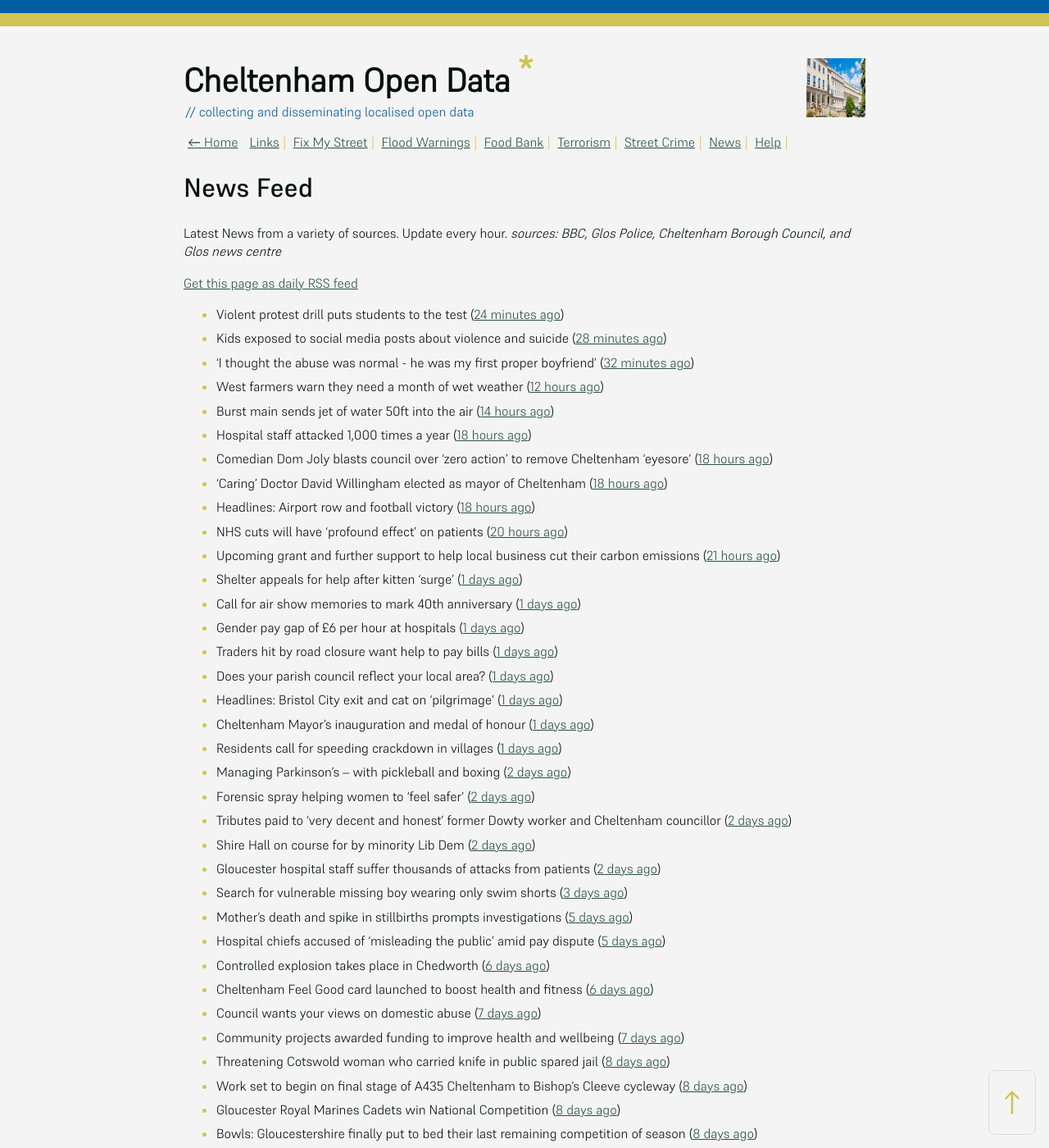
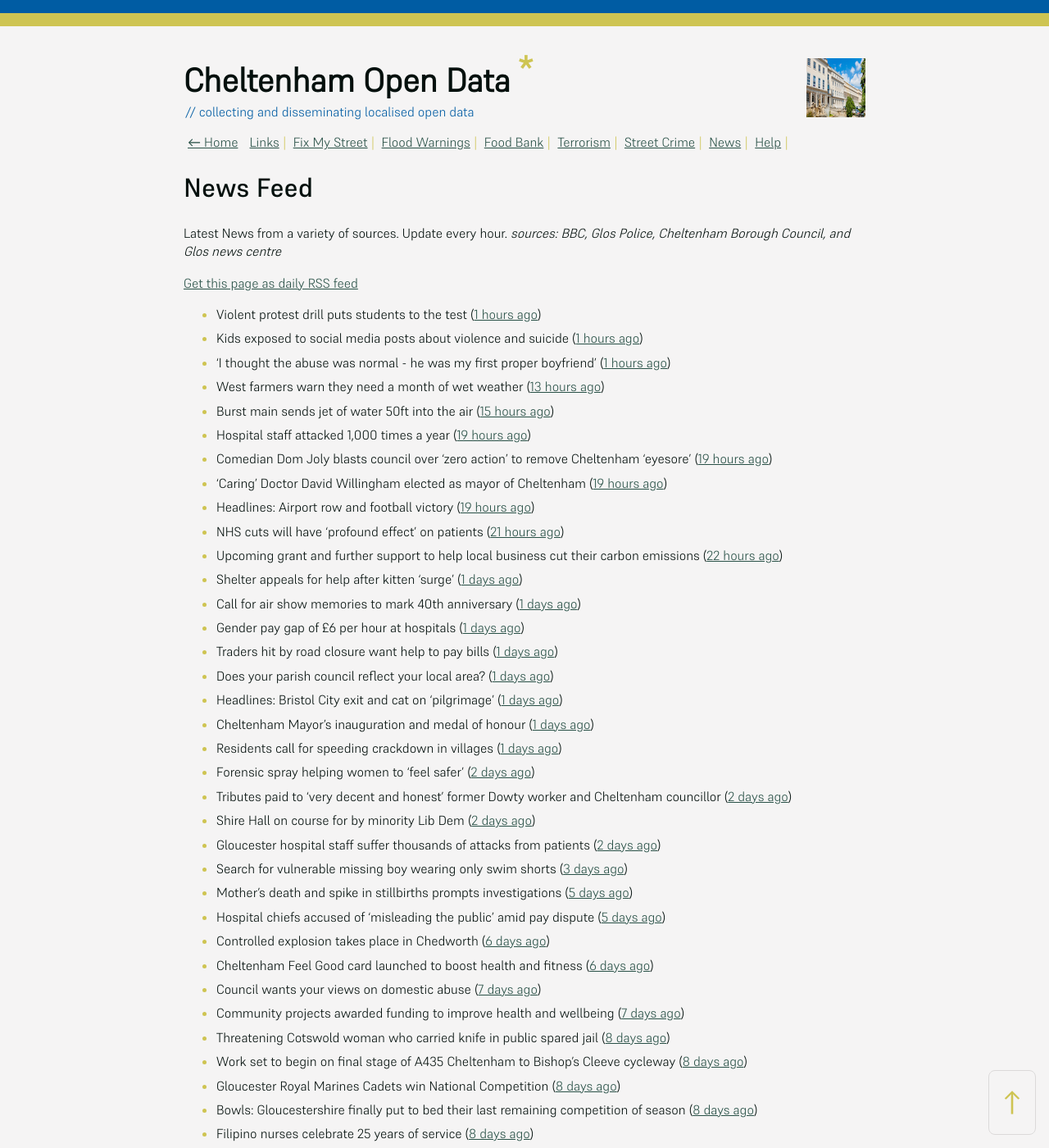
Before and after one commit to mat-0/cheltenham-open-data, a Jekyll site: the page built from _pages/news.md, in a window 1280 px wide and 1400 px high. Shown: the whole window at 82% size. Built offline with Jekyll 4.4.1, drawn with Linux system fonts in a browser that asks for light colours; some of the changed text lies outside the part shown.

Commit message:
Updated 2025-05-15 06:58:31

```diff
--- a/_pages/news.md
+++ b/_pages/news.md
@@ -12,17 +12,17 @@ _sources: BBC, Glos Police, Cheltenham Borough Council, and Glos news centre_
 [Get this page as daily RSS feed](/daily.rss)
 
 <!-- news_marker starts -->
-- Violent protest drill puts students to the test ([24 minutes ago](https://www.bbc.com/news/articles/cp92nl2yne8o))
-- Kids exposed to social media posts about violence and suicide ([28 minutes ago](https://www.bbc.com/news/articles/c0r1gpr0ezwo))
-- 'I thought the abuse was normal - he was my first proper boyfriend' ([32 minutes ago](https://www.bbc.com/news/articles/czj47g8kkm9o))
-- West farmers warn they need a month of wet weather ([12 hours ago](https://www.bbc.com/news/articles/c331dj5x2kpo))
-- Burst main sends jet of water 50ft into the air ([14 hours ago](https://www.bbc.com/news/articles/cd620lyqqnqo))
-- Hospital staff attacked 1,000 times a year ([18 hours ago](https://www.bbc.com/news/articles/cjdznk3ve87o))
-- Comedian Dom Joly blasts council over ‘zero action’ to remove Cheltenham ‘eyesore’ ([18 hours ago](https://gloucesternewscentre.co.uk/comedian-dom-joly-blasts-council-over-zero-action-to-remove-cheltenham-eyesore/))
-- ‘Caring’ Doctor David Willingham elected as mayor of Cheltenham ([18 hours ago](https://gloucesternewscentre.co.uk/caring-doctor-david-willingham-elected-as-mayor-of-cheltenham/))
-- Headlines: Airport row and football victory ([18 hours ago](https://www.bbc.com/news/articles/c74nx300n4do))
-- NHS cuts will have 'profound effect' on patients ([20 hours ago](https://www.bbc.com/news/articles/cn4gx20mwklo))
-- Upcoming grant and further support to help local business cut their carbon emissions ([21 hours ago](https://www.cheltenham.gov.uk/news/article/3010/upcoming_grant_and_further_support_to_help_local_business_cut_their_carbon_emissions))
+- Violent protest drill puts students to the test ([1 hours ago](https://www.bbc.com/news/articles/cp92nl2yne8o))
+- Kids exposed to social media posts about violence and suicide ([1 hours ago](https://www.bbc.com/news/articles/c0r1gpr0ezwo))
+- 'I thought the abuse was normal - he was my first proper boyfriend' ([1 hours ago](https://www.bbc.com/news/articles/czj47g8kkm9o))
+- West farmers warn they need a month of wet weather ([13 hours ago](https://www.bbc.com/news/articles/c331dj5x2kpo))
+- Burst main sends jet of water 50ft into the air ([15 hours ago](https://www.bbc.com/news/articles/cd620lyqqnqo))
+- Hospital staff attacked 1,000 times a year ([19 hours ago](https://www.bbc.com/news/articles/cjdznk3ve87o))
+- Comedian Dom Joly blasts council over ‘zero action’ to remove Cheltenham ‘eyesore’ ([19 hours ago](https://gloucesternewscentre.co.uk/comedian-dom-joly-blasts-council-over-zero-action-to-remove-cheltenham-eyesore/))
+- ‘Caring’ Doctor David Willingham elected as mayor of Cheltenham ([19 hours ago](https://gloucesternewscentre.co.uk/caring-doctor-david-willingham-elected-as-mayor-of-cheltenham/))
+- Headlines: Airport row and football victory ([19 hours ago](https://www.bbc.com/news/articles/c74nx300n4do))
+- NHS cuts will have 'profound effect' on patients ([21 hours ago](https://www.bbc.com/news/articles/cn4gx20mwklo))
+- Upcoming grant and further support to help local business cut their carbon emissions ([22 hours ago](https://www.cheltenham.gov.uk/news/article/3010/upcoming_grant_and_further_support_to_help_local_business_cut_their_carbon_emissions))
 - Shelter appeals for help after kitten 'surge' ([1 days ago](https://www.bbc.com/news/articles/c0719j13k87o))
 - Call for air show memories to mark 40th anniversary ([1 days ago](https://www.bbc.com/news/articles/cz703zwv1g2o))
 - Gender pay gap of £6 per hour at hospitals ([1 days ago](https://www.bbc.com/news/articles/c201nmk4jz6o))
@@ -31,7 +31,6 @@ _sources: BBC, Glos Police, Cheltenham Borough Council, and Glos news centre_
 - Headlines: Bristol City exit and cat on 'pilgrimage' ([1 days ago](https://www.bbc.com/news/articles/c62v340ll5po))
 - Cheltenham Mayor’s inauguration and medal of honour ([1 days ago](https://www.cheltenham.gov.uk/news/article/3008/cheltenham_mayors_inauguration_and_medal_of_honour))
 - Residents call for speeding crackdown in villages ([1 days ago](https://www.bbc.com/news/articles/cvg9x4v3k7jo))
-- Managing Parkinson's – with pickleball and boxing ([2 days ago](https://www.bbc.com/news/articles/ckg7vk5gmr3o))
 - Forensic spray helping women to 'feel safer' ([2 days ago](https://www.bbc.com/news/articles/cly392d3el1o))
 - Tributes paid to ‘very decent and honest’ former Dowty worker and Cheltenham councillor ([2 days ago](https://gloucesternewscentre.co.uk/tributes-paid-to-very-decent-and-honest-former-dowty-worker-and-cheltenham-councillor/))
 - Shire Hall on course for by minority Lib Dem ([2 days ago](https://gloucesternewscentre.co.uk/shire-hall-on-course-for-by-minority-lib-dem/))
```
Also changed, not shown: other parts of _pages/news.md (+1 -1 lines), _data/flood.json (+5 -69 lines), _pages/foodbank.md (+2 -1 lines), index.md (+4 -4 lines).
